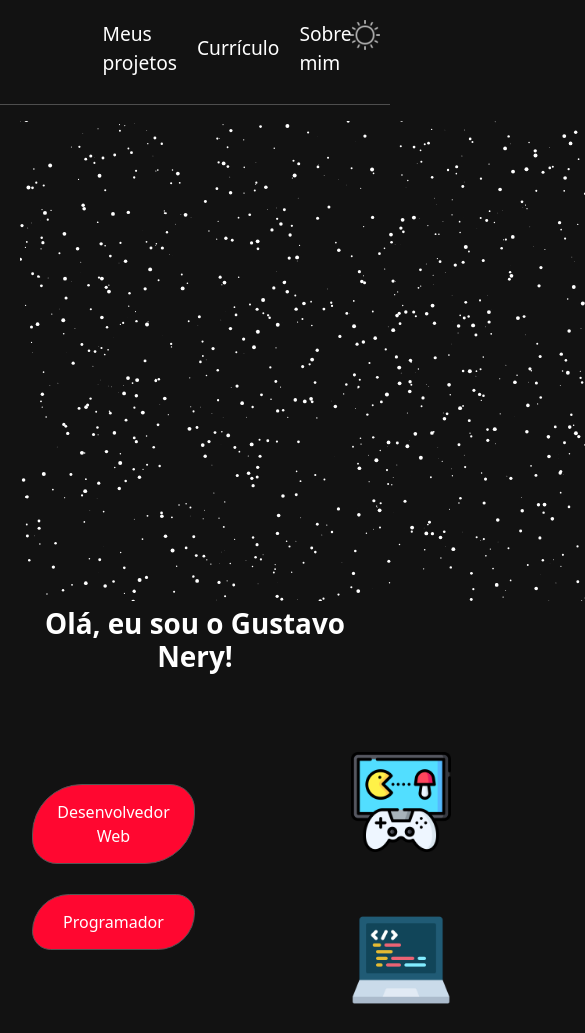
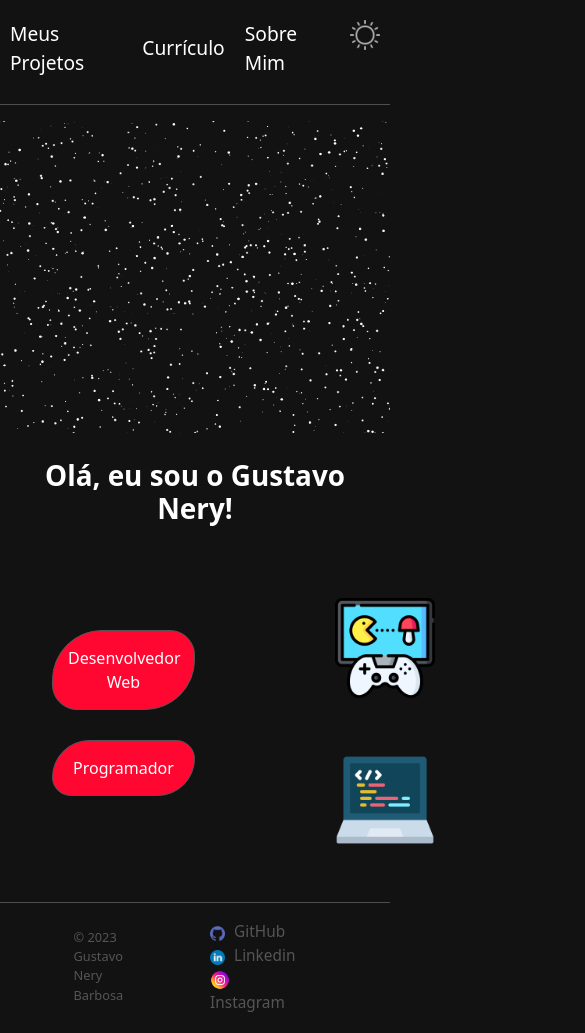
Before and after one commit to gustavonerywe/gustavonerywe.github.io, a plain HTML site: page index.html in a window 390 px wide. Shown: the top 1033 px of the page, 585 px wide, since content can reach past the window. Drawn offline with nearby package versions, Linux system fonts and the light colour scheme; animation ran at ten frames a second.

Commit message:
1.1 responsividade?

```diff
--- a/css/style.css
+++ b/css/style.css
@@ -37,14 +37,10 @@ header {
     height: auto;
 }
 
-#tittle-body{
+#tittle-body {
     text-align: center;
-}
-
-#tittle-body{
     margin-bottom: 20px;
 }
-
 
 #nav-bar {
     display: flex;
@@ -58,29 +54,39 @@ header {
 .div-body {
     display: inline-block;
     vertical-align: top;
+    margin-left: 3%;
+    display: flex;
+    flex-wrap: wrap;
 }
 
-#tittle-body, #canvas {
-    padding-right: 20px;
-    padding-left: 20px;
+.left-column {
+    flex: 1;
 }
 
-.li-footer, .p-footer{
+.right-column {
+    flex: 1;
+    padding: 20px;
+}
+
+#canvas {
+    max-width: 100%;
+}
+
+.li-footer, .p-footer {
     text-decoration: none;
     display: inline-block;
     font-size: 0.8em;
     color: #555555;
 }
 
-.li-footer a{
+.li-footer a {
     text-decoration: none;
     color: #555555!important;
 }
 
-.li-footer a:hover{
+.li-footer a:hover {
     color: #07b3b3 !important;
 }
-
 
 #footer-page {
     display: flex;
@@ -91,11 +97,11 @@ header {
     margin: 0 auto;
 }
 
-.li-footer{
+.li-footer {
     margin-left: 40px;
 }
 
-.p-footer{
+.p-footer {
     margin-left: 15px;
 }
 
@@ -110,7 +116,6 @@ header {
     text-align: center;
 }
 
-
 #about-me-div {
     display: flex;
 }
@@ -120,22 +125,21 @@ header {
     align-items: center;
 }
 
-
 figure {
     width: 50%;
     text-align: center;
 }
 
-figure img{
+figure img {
     margin-left: 80%;
     margin-top: 30%;
 }
 
-#ul-about{
+#ul-about {
     width: 50%;
 }
 
-#my-img{
+#my-img {
     border-radius: 50%;
 }
 
@@ -143,14 +147,13 @@ figure img{
     display: flex;
     justify-content: center;
     align-items: center;
-    /* height: 50vh; */
 }
 
-#title-page-about-me{
+#title-page-about-me {
     text-align: center;
 }
 
-#title-body-container{
+#title-body-container {
     text-align: center;
 }
 
@@ -163,3 +166,24 @@ figure img{
     padding: 10px;
     border-radius: 10px;
 }
+
+@media (max-width: 768px) {
+    #nav-bar {
+        width: 100%;
+        margin-left: 0;
+    }
+
+    .div-body {
+        margin-left: 0;
+        flex-direction: column;
+    }
+
+    .right-column {
+        order: 1;
+    }
+
+    #main-img {
+        width: 100px;
+        height: 100px;
+    }
+}
--- a/index.html
+++ b/index.html
@@ -16,9 +16,9 @@
 </head>
 <header>
     <nav id="nav-bar">
-        <a class="nav-link" href="projetos.html">Meus projetos</a>
+        <a class="nav-link" href="projetos.html">Meus Projetos</a>
         <a class="nav-link" href="curriculo.html">Currículo</a>
-        <a class="nav-link" href="sobre_mim.html">Sobre mim</a>
+        <a class="nav-link" href="sobre_mim.html">Sobre Mim</a>
         <!-- <a class="nav-link" href="#">Techs</a> -->
     </nav>
     <div id="dark-mode-toggle">
@@ -29,9 +29,10 @@
 
 <body class="dark-theme">
     <div class="div-body">
-        <canvas id="canvas" width="600" height="480%"></canvas>
+        <div class="left-column">
+            <canvas id="canvas" width="600%" height="480%"></canvas>
         </div>
-    <div class="div-body">
+        <div class="right-column">
             <h1 id="tittle-body"><strong>Olá, eu sou o Gustavo Nery!</strong></h1>
             <div id="about-me-div">
                 <div class="about-me-content">
@@ -46,7 +47,9 @@
                 </div>
             </div>
         </div>
+    </div>
 </body>
+
 <hr>
 <footer id="footer-page">
     <p class="p-footer">
@@ -54,13 +57,16 @@
     </p>
     <ul id="links-list">
         <li class="li-footer">
-           <a target="_blank" href="https://github.com/gustavonerywe"> <img width="15" style="margin-right: 5px;" src="img/github.png" alt=""> GitHub</a>
+            <a target="_blank" href="https://github.com/gustavonerywe"> <img width="15" style="margin-right: 5px;"
+                    src="img/github.png" alt=""> GitHub</a>
         </li>
         <li class="li-footer">
-           <a target="_blank" href="https://www.linkedin.com/in/gustavo-nery-barbosa-67398a248/"> <img width="15"  style="margin-right: 5px;" src="img/linkedin.png" alt=""> Linkedin</a>
+            <a target="_blank" href="https://www.linkedin.com/in/gustavo-nery-barbosa-67398a248/"> <img width="15"
+                    style="margin-right: 5px;" src="img/linkedin.png" alt=""> Linkedin</a>
         </li>
         <li class="li-footer">
-           <a target="_blank" href="https://www.instagram.com/gustavonery._/"> <img width="20"  style="margin-right: 5px;" src="img/instagram.png" alt=""> Instagram</a>
+            <a target="_blank" href="https://www.instagram.com/gustavonery._/"> <img width="20"
+                    style="margin-right: 5px;" src="img/instagram.png" alt=""> Instagram</a>
         </li>
     </ul>
 </footer>
```
Also changed, not shown: curriculo.html (+3 -3 lines), projetos.html (+3 -3 lines), sobre_mim.html (+3 -3 lines). Lines whose indentation alone changed are shown as unchanged.
